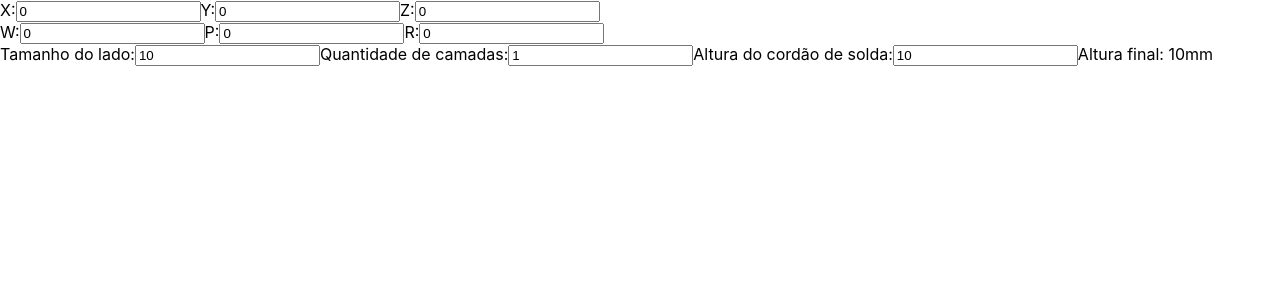
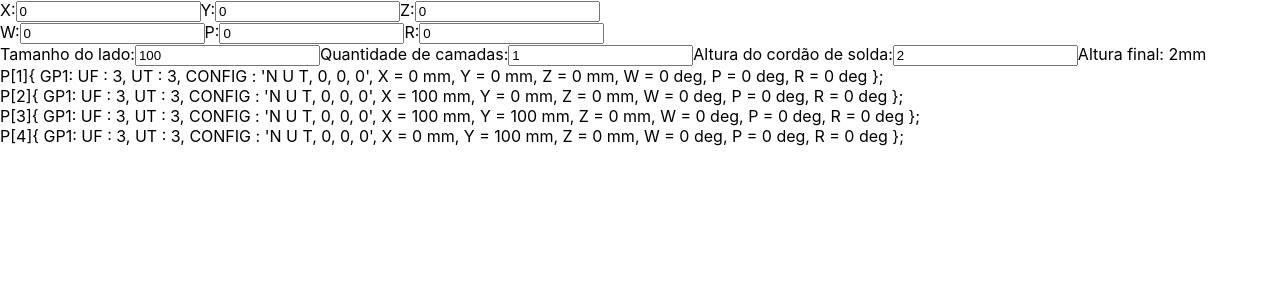
Before and after one commit to lucarampi/path-generator-TCC, a Next.js app: page / in a window 1280 px wide. Shown: the top 300 px of the page. Built offline with nearby package versions, Linux system fonts and the light colour scheme.

Commit message:
Fixing logic

```diff
--- /dev/null
+++ b/src/components/Point/index.tsx
@@ -0,0 +1,24 @@
+export interface PointProps {
+    X: number;
+    Y: number;
+    Z: number;
+    W: number;
+    P: number;
+    R: number;
+    order: number;
+  }
+
+
+
+  export default function Point({ order, X, Y, Z, W, P, R }: PointProps) {
+    return (
+      <div>
+        {`P[${order}]{
+      GP1:
+     UF : 3, UT : 3,		CONFIG : 'N U T, 0, 0, 0',
+     X =  ${X}  mm,	Y =   ${Y}  mm,	Z =     ${Z}  mm,
+     W =      ${W} deg,	P =     ${P} deg,	R =    ${R} deg
+   };`}
+      </div>
+    );
+  }
--- a/pages/index.tsx
+++ b/src/pages/index.tsx
@@ -2,6 +2,7 @@ import type { NextPage } from "next";
 import Head from "next/head";
 import Image from "next/image";
 import React, { useEffect, useState } from "react";
+import Point, { PointProps } from "../components/Point";
 import styles from "../styles/Home.module.css";
 
 const Home: NextPage = () => {
@@ -12,37 +13,14 @@ const Home: NextPage = () => {
   const [W, setW] = useState(0);
   const [P, setP] = useState(0);
   const [R, setR] = useState(0);
-  const [offset, setOffset] = useState(10);
+  const [offset, setOffset] = useState(100);
   const [totalLines, setTotalLines] = useState(1);
-  const [lineHeight, setLineHeight] = useState(10);
-  const [cubePoints, setCubePoints] = useState([[]] as GeneratePointProps[][]);
+  const [lineHeight, setLineHeight] = useState(2);
+  const [cubePoints, setCubePoints] = useState([] as GeneratePointProps[]);
 
   const LINES = 4;
 
-  interface PointProps {
-    X: number;
-    Y: number;
-    Z: number;
-    W: number;
-    P: number;
-    R: number;
-    order: number;
-  }
-
   type GeneratePointProps = Omit<PointProps, "order">;
-
-  function Point({ order, X, Y, Z, W, P, R }: PointProps) {
-    return (
-      <div>
-        {`P[${order}]{
-      GP1:
-     UF : 3, UT : 3,		CONFIG : 'N U T, 0, 0, 0',
-     X =  ${X}  mm,	Y =   ${Y}  mm,	Z =     ${Z}  mm,
-     W =      ${W} deg,	P =     ${P} deg,	R =    ${R} deg
-   };`}
-      </div>
-    );
-  }
 
   function handlePointsChange(
     setFunction: any,
@@ -52,12 +30,15 @@ const Home: NextPage = () => {
   }
 
   useEffect(() => {
+    function generatePoints(): GeneratePointProps[] {
       let heightOffset = Z;
-    const myArray: GeneratePointProps[][] = Array.from({
+      const myArray = [] as GeneratePointProps[];
+      Array.from({
         length: totalLines,
       }).map((_, line) => {
         line > 0 && (heightOffset += lineHeight);
-      return Array.from({ length: LINES }).map((_, point) => {
+
+        const point = Array.from({ length: LINES }).map((_, point) => {
           if (point == 0)
             return { X: X, Y: Y, Z: heightOffset, W: W, P: P, R: R };
           if (point == 1)
@@ -76,8 +57,16 @@ const Home: NextPage = () => {
 
           return {} as GeneratePointProps;
         });
+
+        point.forEach((item) => {
+          myArray.push(item);
         });
-    setCubePoints(myArray);
+      });
+      return myArray;
+    }
+
+    const newPoints = generatePoints();
+    setCubePoints(newPoints);
   }, [X, Y, Z, W, P, R, offset, totalLines, lineHeight]);
 
   return (
@@ -131,9 +120,9 @@ const Home: NextPage = () => {
         </div>
 
         <div>
-          <label htmlFor="size">Tamanho do lado:</label>
+          <label htmlFor="offset">Tamanho do lado:</label>
           <input
-            name="size"
+            name="offset"
             value={offset}
             type="number"
             onChange={(ev) => handlePointsChange(setOffset, ev)}
@@ -158,8 +147,7 @@ const Home: NextPage = () => {
         </div>
       </main>
       {cubePoints.map((item, index) => {
-        <Point order={index} {...item[0]} />;
-        console.log(item);
+        return <Point key={index} order={++index} {...item} />;
       })}
     </>
   );
```
Also changed, not shown: src/pages/_app.tsx (renamed from pages/_app.tsx), src/pages/api/hello.ts (renamed from pages/api/hello.ts), src/styles/Home.module.css (renamed from styles/Home.module.css), src/styles/globals.css (renamed from styles/globals.css). Lines whose indentation alone changed are shown as unchanged.
